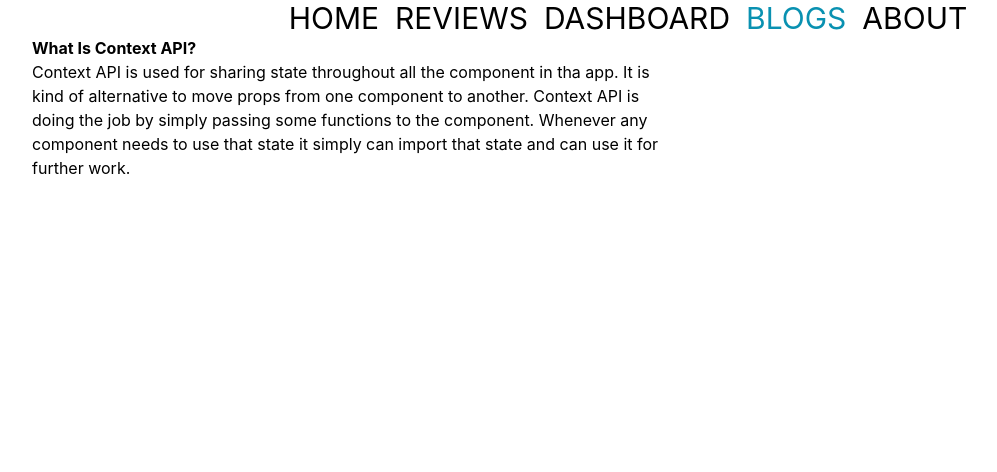
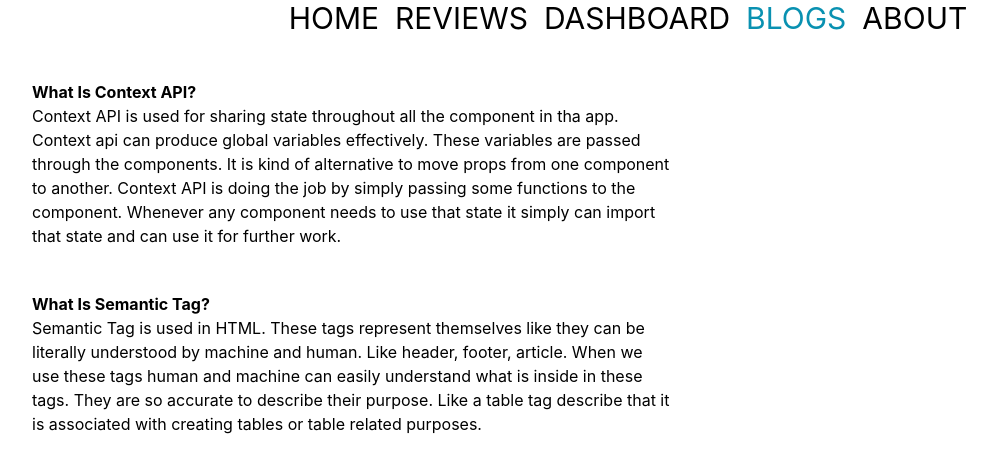
Before and after one commit to Hridoyshom/headohone-review, a React (Create React App) app: page /Blogs in a window 1280 px wide. Shown: the top 472 px of the page, without its empty margins (12-1009 px from the left). Built offline with nearby package versions, Linux system fonts and the light colour scheme.

Commit message:
question answerd

```diff
--- a/src/Blogs/Blogs.js
+++ b/src/Blogs/Blogs.js
@@ -2,14 +2,20 @@ import React from 'react';
 
 const Blogs = () => {
     return (
-        <div className=' justify-center ' >
+        <div className=' justify-center mt-11 ' >
             <div className=' w-1/2 ml-11    ' >
                 <h1 className=' font-bold ' >  What Is Context API?</h1>
                 <p>
-                    Context API is used for sharing state throughout all the component in tha app. It is kind of alternative to  move props from one component to another. Context API is doing the job  by simply passing some functions to the component. Whenever any component needs to use that state it simply can import that state and can use it for further work.
+                    Context API is used for sharing state throughout all the component in tha app. Context api can produce  global variables effectively. These variables are passed through the components. It is kind of alternative to  move props from one component to another. Context API is doing the job  by simply passing some functions to the component. Whenever any component needs to use that state it simply can import that state and can use it for further work.
                 </p>
             </div>
-        </div>
+            <div className=' w-1/2 ml-11 mt-11 ' >
+                <h1 className=' font-bold ' >  What Is Semantic Tag?</h1>
+                <p>
+                    Semantic Tag is used in HTML. These tags  represent themselves like they can be literally understood by machine and human. Like header, footer, article. When we use these tags human and machine can easily understand what is inside in these tags. They are so accurate to describe their purpose. Like a table tag describe that it is associated with creating tables or table related purposes.
+                </p>
+            </div >
+        </div >
     );
 };
 
```
